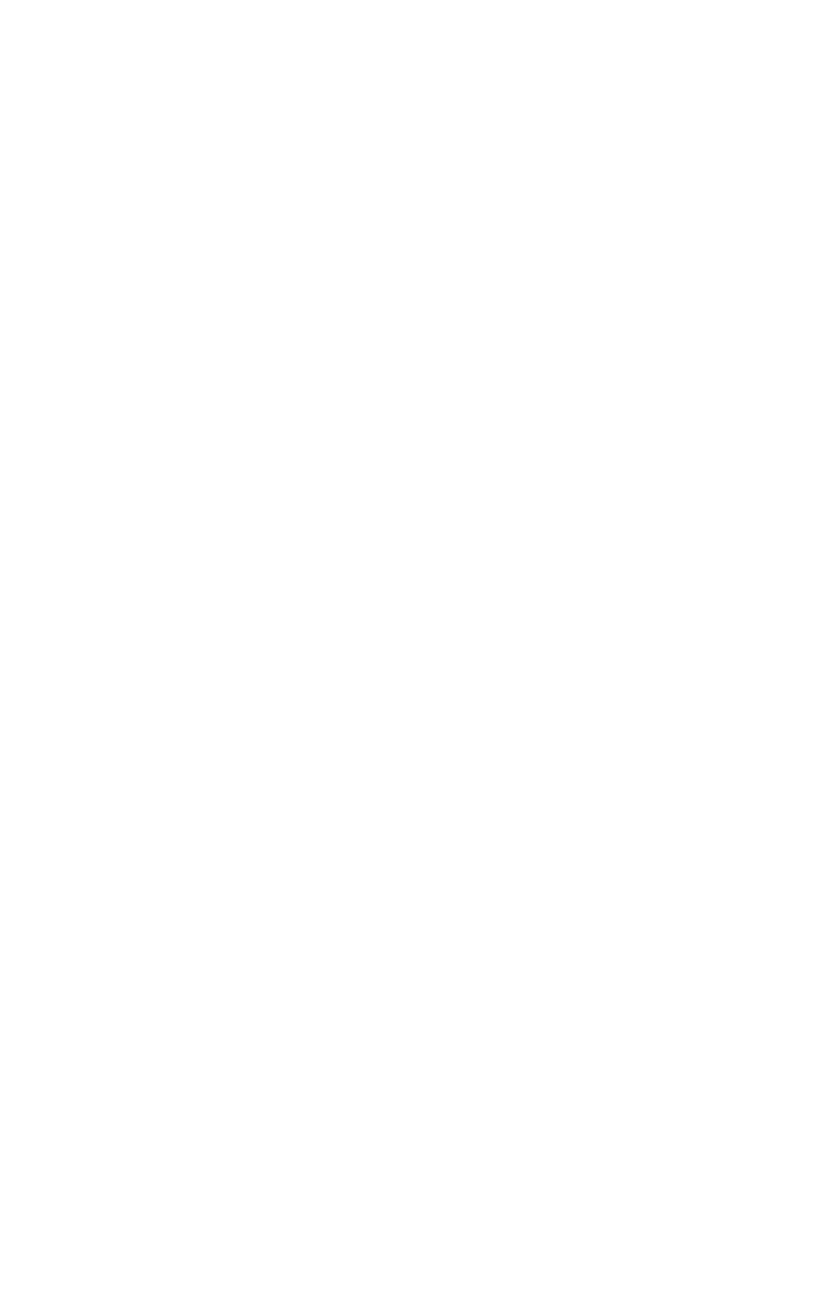
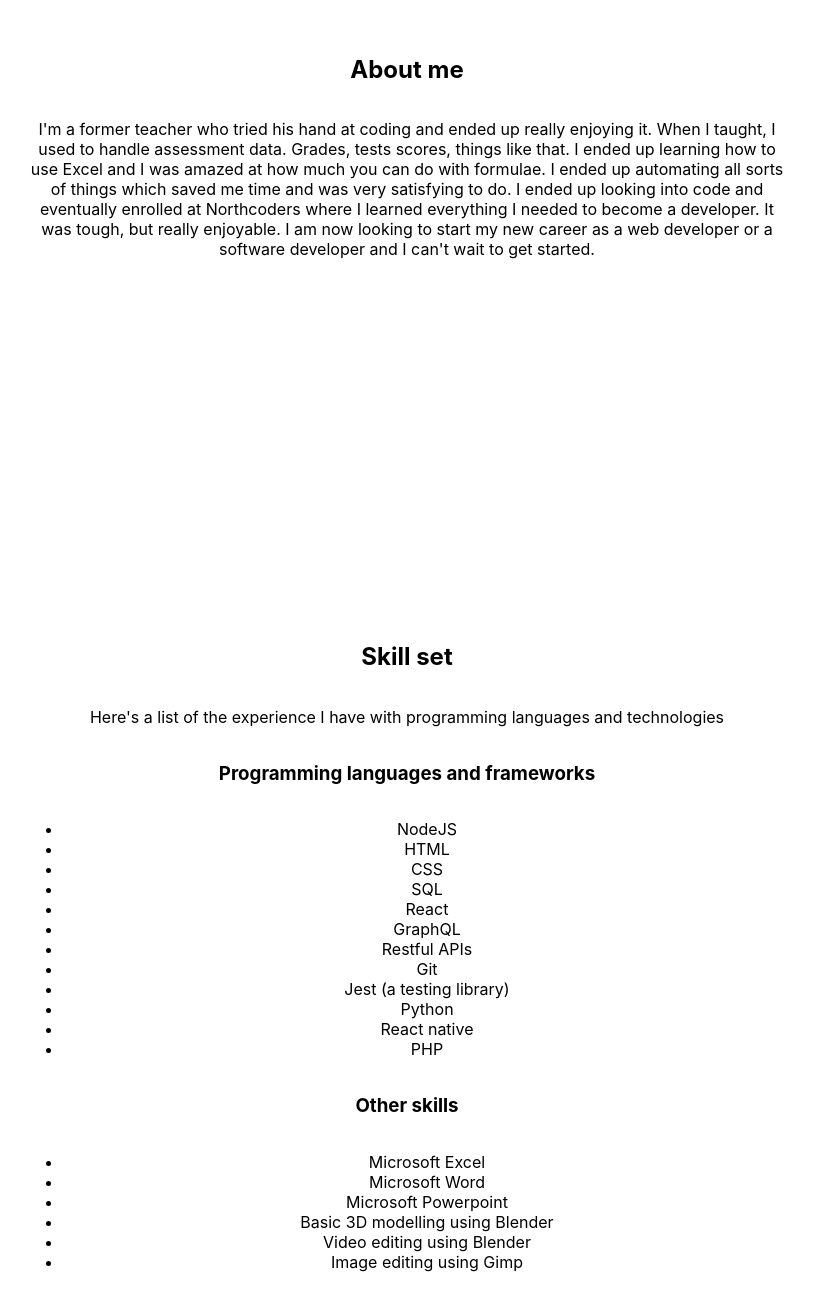
Before and after one commit to BenSymons/PortfolioV2, a React (Create React App) app: page / in a window 1280 px wide. Shown: the part 1045-2356 px from the top of the page, without its empty margins (233-1047 px from the left). Before the commit the page ends 874 px from the top, so only its background shows below. Built offline with nearby package versions, Linux system fonts and the light colour scheme.

Commit message:
add aboutme and skillset component

```diff
--- a/src/App.css
+++ b/src/App.css
@@ -28,3 +28,14 @@
   border-radius: 50%;
   box-shadow: 5px 10px 5px black;
 }
+
+section{
+  display: flex;
+  flex-direction: column;
+  justify-content: center;
+  min-height: 100vh;
+  width: 60%;
+  margin-left: auto;
+  margin-right: auto;
+  text-align: center;
+}
--- a/src/App.js
+++ b/src/App.js
@@ -1,15 +1,18 @@
 import './App.css';
 import Pagedown from "./components/pagedown"
+import Aboutme from "./components/aboutme"
+import Skillset from "./components/Skillset"
 
 function App() {
   return (
     <div className="App">
       <header className="App-header">
-        <p>Junior fullstack developer Ben Symons</p>
+        <h1>Junior fullstack developer Ben Symons</h1>
         <img id="profilepic" alt="My profile" src = "/images/code background square.png"></img>
+      <Pagedown />
       </header>
-      <Pagedown />
-      <p>other content</p>
+      <Aboutme/>
+      <Skillset/>
     </div>
   );
 }
--- /dev/null
+++ b/src/components/Skillset.jsx
@@ -0,0 +1,37 @@
+import React from "react"
+
+const skillset = () => {
+    return (
+        <section>
+            <h2>Skill set</h2>
+            <p>Here's a list of the experience I have with programming languages and technologies</p>
+            <h3>Programming languages and frameworks</h3>
+            <ul>
+                <li>NodeJS</li>
+                <li>HTML</li>
+                <li>CSS</li>
+                <li>SQL</li>
+                <li>React</li>
+                <li>GraphQL</li>
+                <li>Restful APIs</li>
+                <li>Git</li>
+                <li>Jest (a testing library)</li>
+                <li>Python</li>
+                <li>React native</li>
+                <li>PHP</li>
+            </ul>
+            <h3>Other skills</h3>
+            <ul>
+                <li>Microsoft Excel</li>
+                <li>Microsoft Word</li>
+                <li>Microsoft Powerpoint</li>
+                <li>Basic 3D modelling using Blender</li>
+                <li>Video editing using Blender</li>
+                <li>Image editing using Gimp</li>
+            </ul>
+        </section>
+
+    )
+}
+
+export default skillset
--- /dev/null
+++ b/src/components/aboutme.jsx
@@ -0,0 +1,17 @@
+import React from "react"
+
+const aboutme = () => {
+    return (
+        <section>
+            <h2>About me</h2>
+            <p>I'm a former teacher who tried his hand at coding and ended up really enjoying it.
+            When I taught, I used to handle assessment data. Grades, tests scores, things like that.
+            I ended up learning how to use Excel and I was amazed at how much you can do with formulae.
+            I ended up automating all sorts of things which saved me time and was very satisfying to do.
+            I ended up looking into code and eventually enrolled at Northcoders where I learned everything
+            I needed to become a developer. It was tough, but really enjoyable. I am now looking to start
+            my new career as a web developer or a software developer and I can't wait to get started.</p>
+        </section>)
+}
+
+export default aboutme
```
